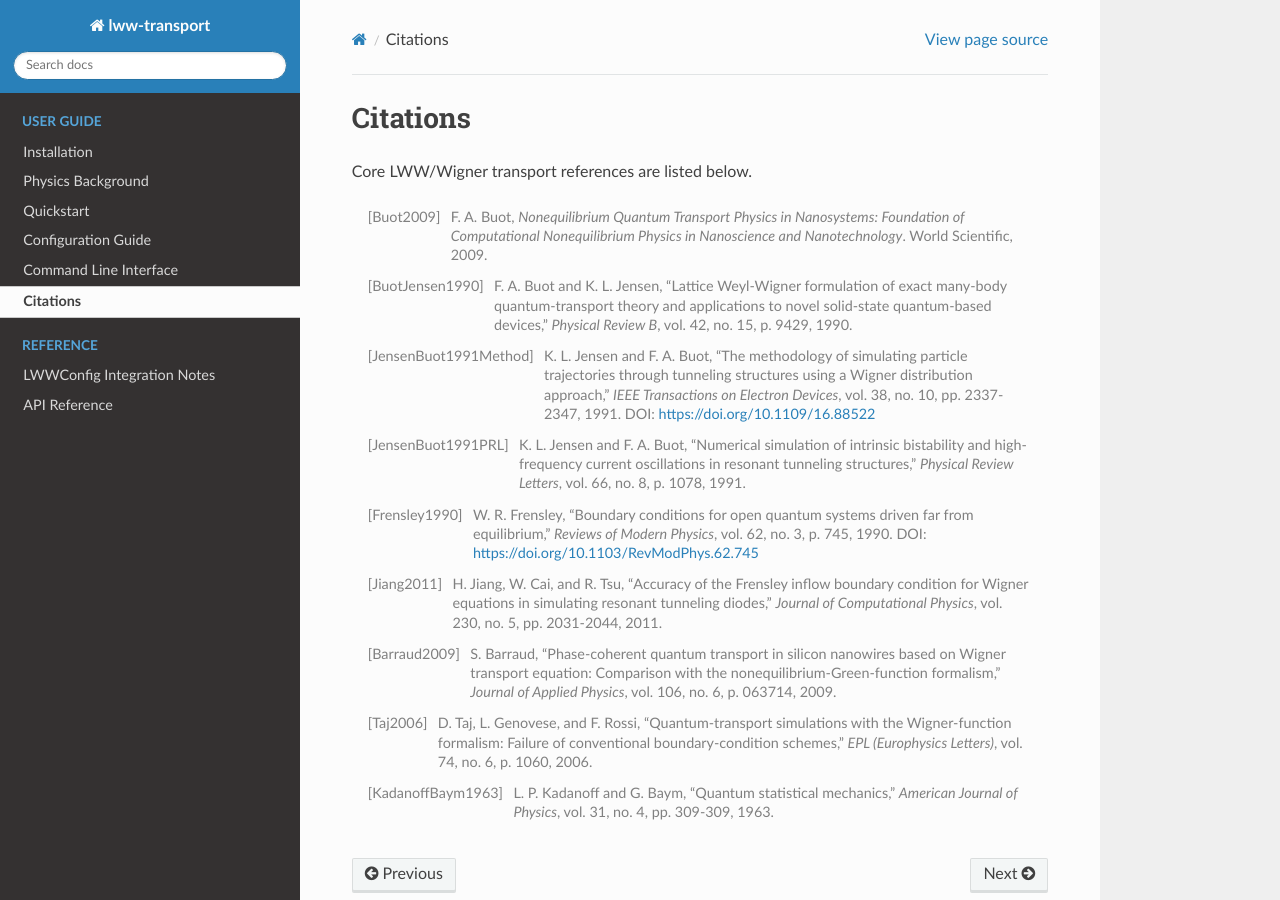
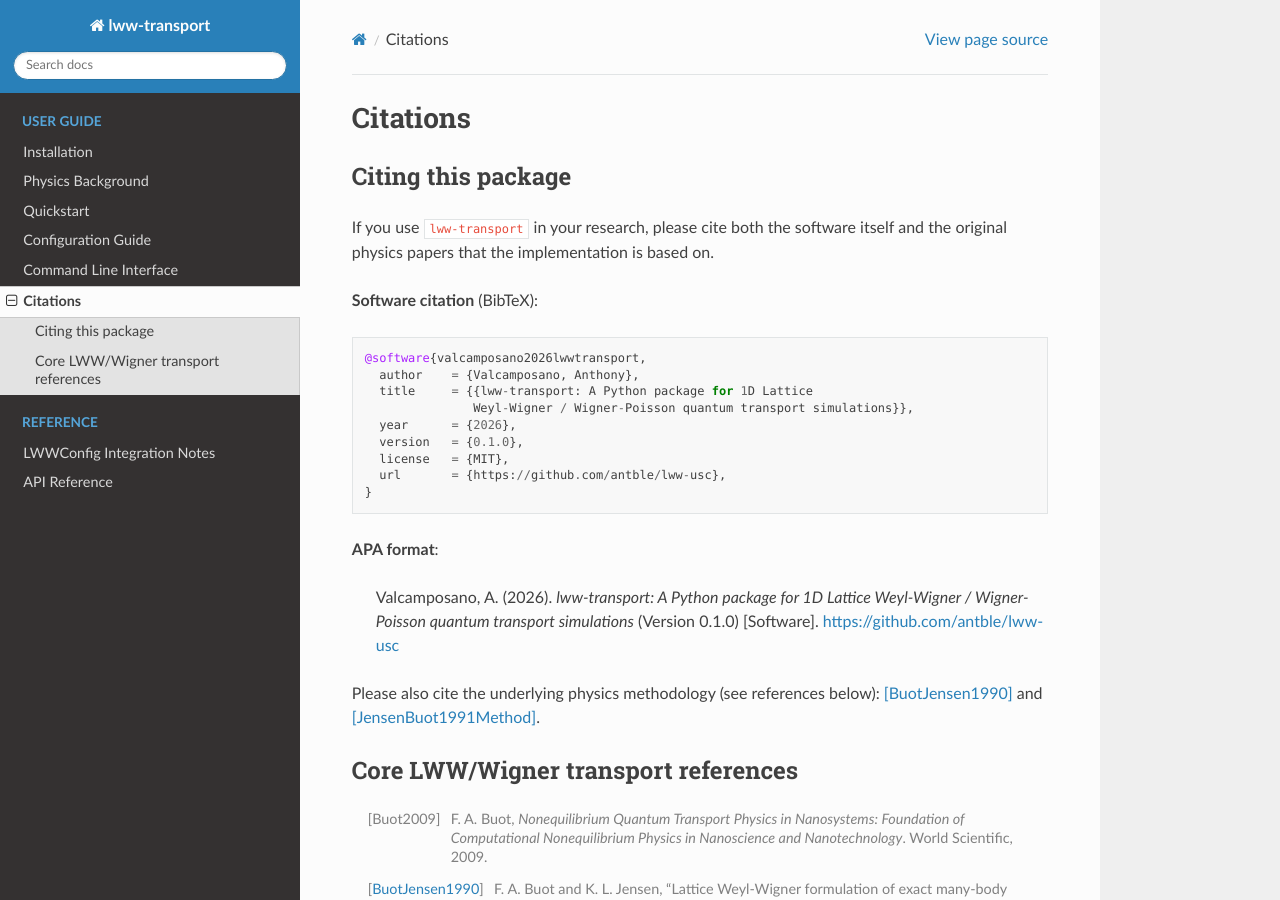
Before and after one commit to antble/lww-usc, a Sphinx documentation site: the page built from docs/citations.rst, in a window 1280 px wide and 900 px high. Built offline with Sphinx 7.4.7 and the Read the Docs theme 3.1.0, drawn with Linux system fonts in a browser that asks for light colours.

Commit message:
update files

```diff
--- a/docs/citations.rst
+++ b/docs/citations.rst
@@ -1,7 +1,35 @@
 Citations
 =========
 
-Core LWW/Wigner transport references are listed below.
+Citing this package
+-------------------
+
+If you use ``lww-transport`` in your research, please cite both the software
+itself and the original physics papers that the implementation is based on.
+
+**Software citation** (BibTeX)::
+
+    @software{valcamposano2026lwwtransport,
+      author    = {Valcamposano, Anthony},
+      title     = {{lww-transport: A Python package for 1D Lattice
+                   Weyl-Wigner / Wigner-Poisson quantum transport simulations}},
+      year      = {2026},
+      version   = {0.1.0},
+      license   = {MIT},
+      url       = {https://github.com/antble/lww-usc},
+    }
+
+**APA format**:
+
+   Valcamposano, A. (2026). *lww-transport: A Python package for 1D Lattice
+   Weyl-Wigner / Wigner-Poisson quantum transport simulations* (Version 0.1.0)
+   [Software]. https://github.com/antble/lww-usc
+
+Please also cite the underlying physics methodology (see references below):
+[BuotJensen1990]_ and [JensenBuot1991Method]_.
+
+Core LWW/Wigner transport references
+-------------------------------------
 
 .. [Buot2009] F. A. Buot, *Nonequilibrium Quantum Transport Physics in
    Nanosystems: Foundation of Computational Nonequilibrium Physics in
```
Also changed, not shown: docs/index.rst (+6 -4 lines).
